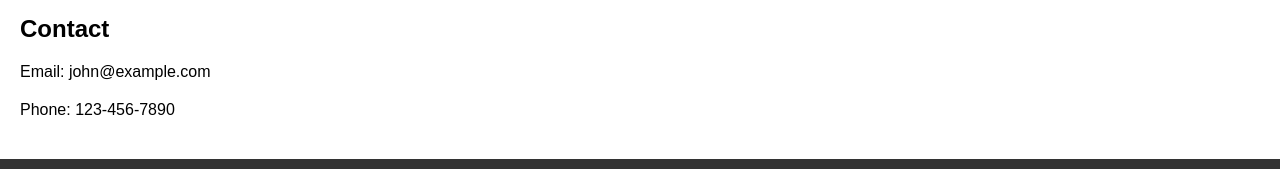
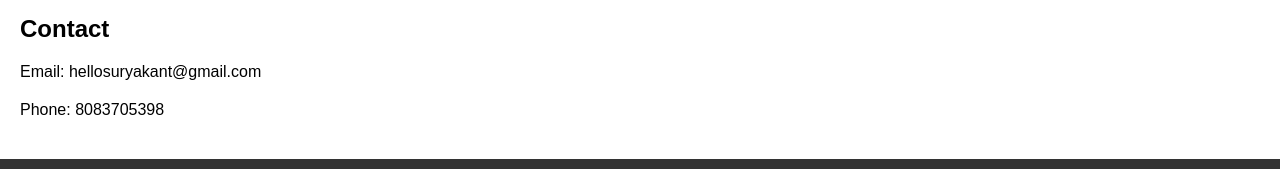
Before and after one commit to suryakantarora/suryakantarora.github.io, a plain HTML site: page index.html in a window 1280 px wide. Shown: the part 358-527 px from the top of the page. Drawn offline with Linux system fonts and the light colour scheme.

Commit message:
Update index.html

```diff
--- a/index.html
+++ b/index.html
@@ -65,8 +65,8 @@
     </ul>
 
     <h2>Contact</h2>
-    <p>Email: john@example.com</p>
-    <p>Phone: 123-456-7890</p>
+    <p>Email: hellosuryakant@gmail.com</p>
+    <p>Phone: 8083705398</p>
   </section>
 
   <footer>
```
